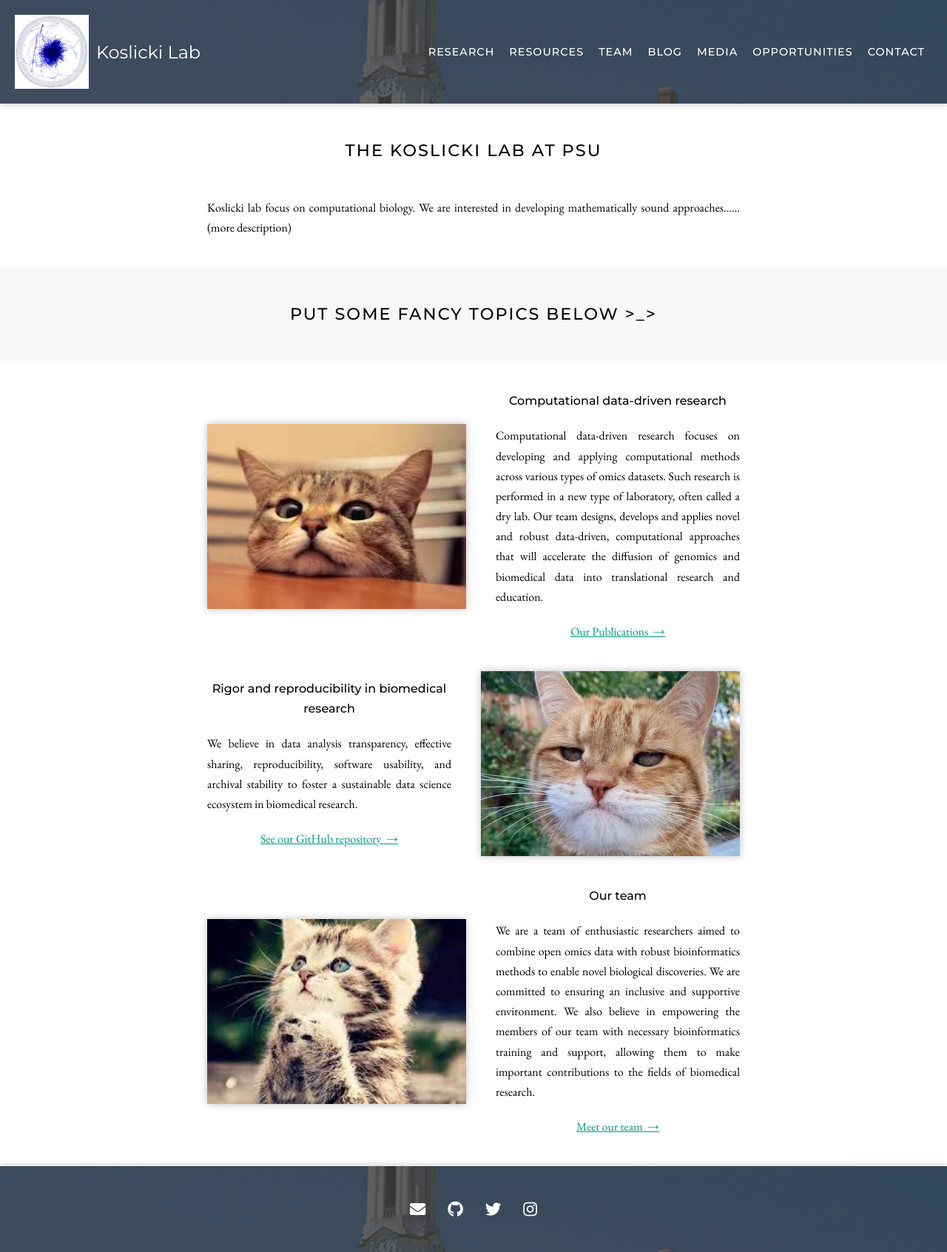
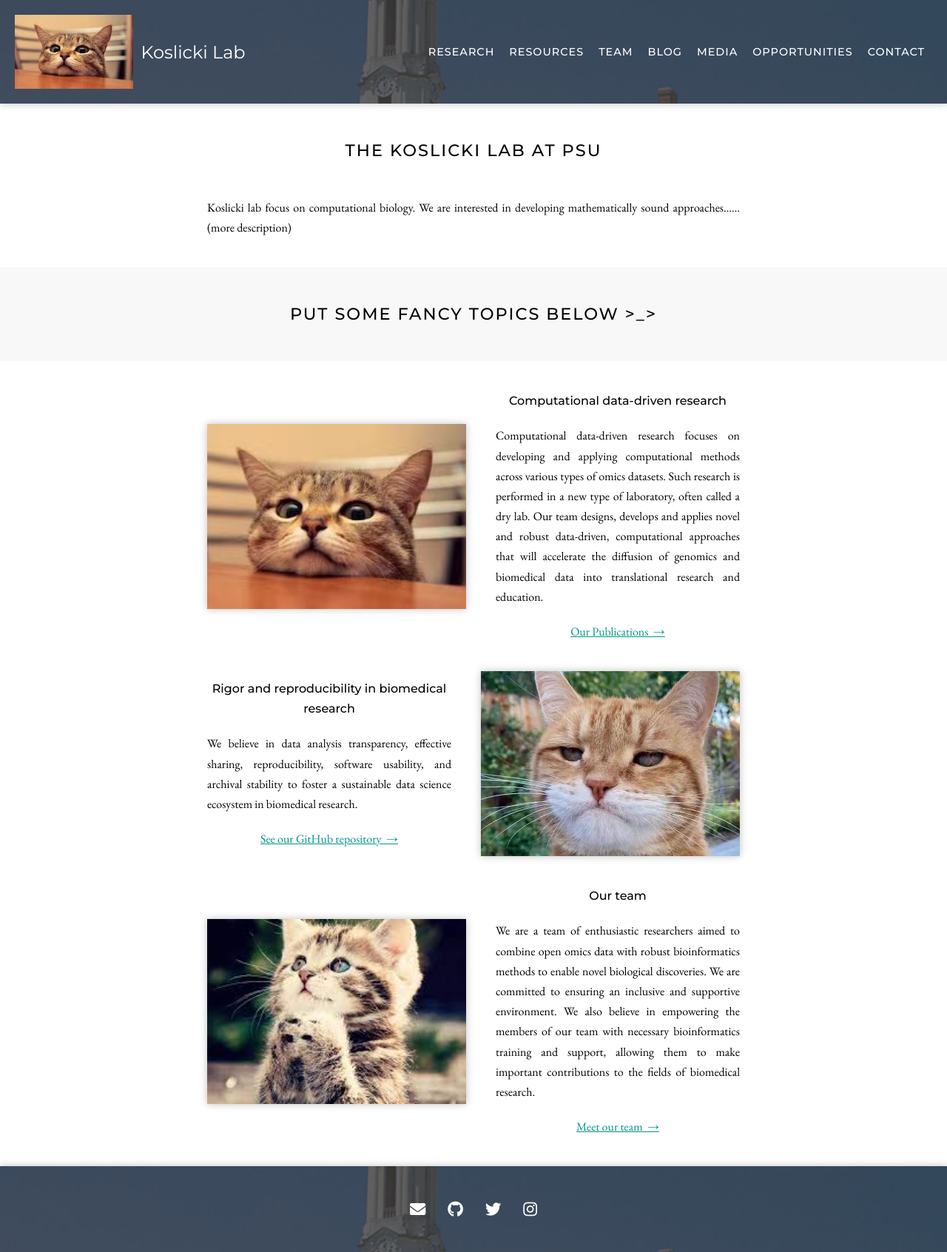
Before and after one commit to mohsenht/Koslicki-lab-PSU, a Jekyll site: the page built from index.md, in a window 1280 px wide. Shown: the whole page at 74% size. Built offline with Jekyll 4.4.1, drawn with Linux system fonts in a browser that asks for light colours; nearby versions of some CDN libraries.

Commit message:
Update header.html

```diff
--- a/_includes/header.html
+++ b/_includes/header.html
@@ -8,7 +8,7 @@
     data-delay="400"
   >
     <span class="logo">
-      <img src="{{ "/images/koslickilab_logo.png" | prepend: site.baseurl }}" />
+      <img src="{{ "/images/image_1.jpg" | prepend: site.baseurl }}" />
     </span>
     <span class="logo_text">{{ site.title }}</span>
   </a>
```
